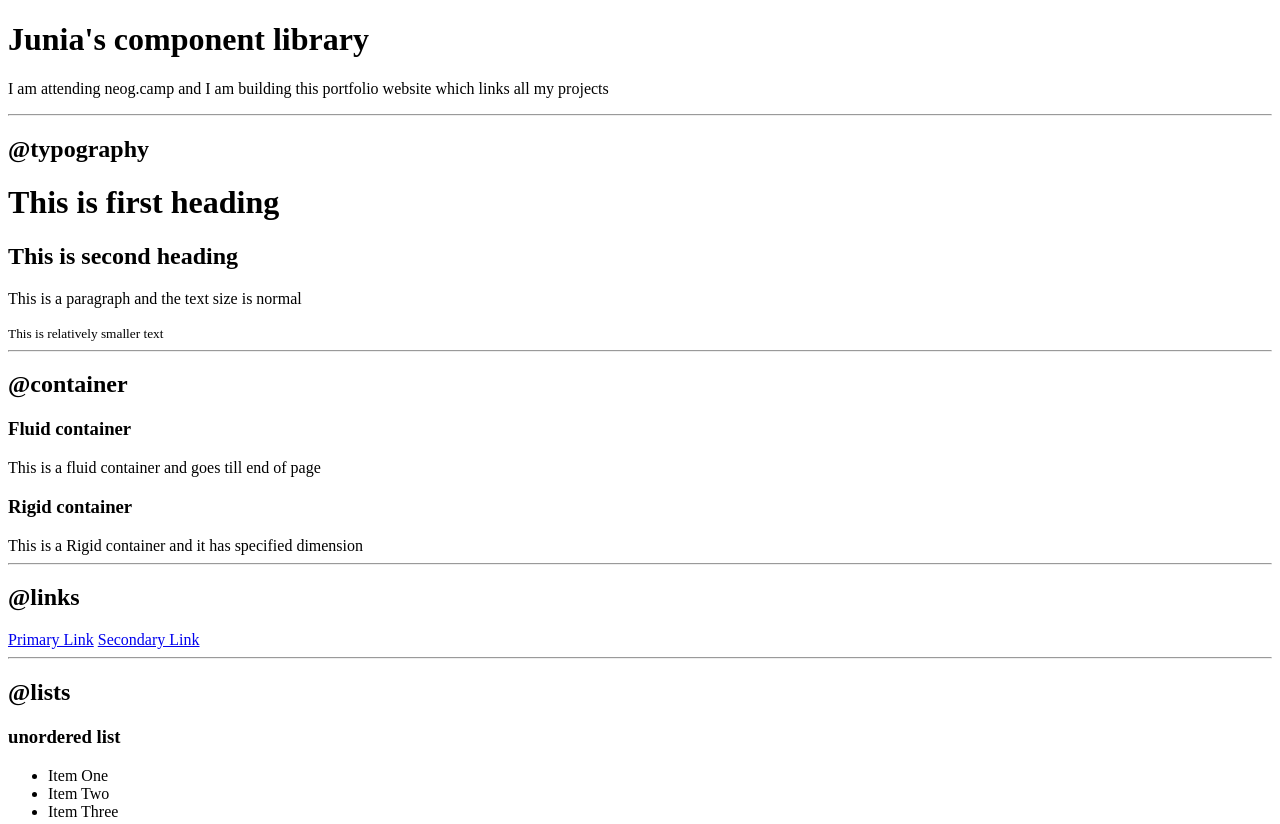
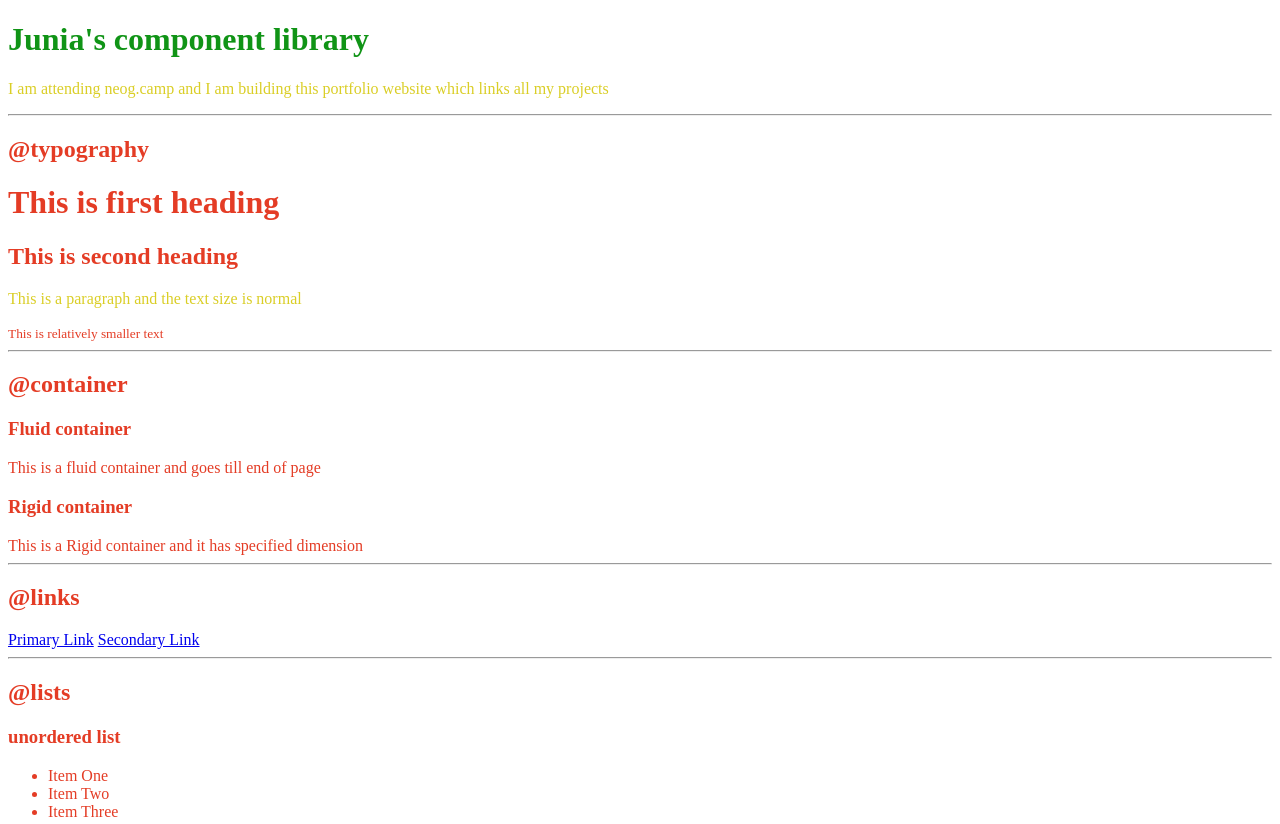
Before and after one commit to JuniaJosephine19/portfolio-website, a plain HTML site: page index.html in a window 1280 px wide. Shown: the top 824 px of the page. Drawn offline with Linux system fonts and the light colour scheme.

Commit message:
initial commit : Added CSS

```diff
--- a/index.html
+++ b/index.html
@@ -5,20 +5,30 @@
     <meta http-equiv="X-UA-Compatible" content="IE=edge">
     <meta name="viewport" content="width=device-width, initial-scale=1.0">
     <title>Junia's Portfolio</title>
+    <!--CSS approach 1
+         <style>
+        body{
+            color:red
+        }
+    </style> -->
+    <!-- CSS approach 3 -->
+    <link href="style.css" rel="stylesheet" />
 </head>
 <body>
-    <h1>Junia's component library</h1>
-    <p>I am attending neog.camp and I am building this portfolio website which links all my projects</p>
+    <h1 id="heading">Junia's component library</h1>
+    <!--CSS approach 2
+         <h1 style="color:red">Junia's component library</h1> -->
+    <p class="para">I am attending neog.camp and I am building this portfolio website which links all my projects</p>
     <hr>
     <h2>@typography</h2>
     <h1> This is first heading </h1>
-    <h2> This is second heading</h2>
-    <p> This is a paragraph and the text size is normal</p>
+    <h2> This is second heading </h2>
+    <p class="para"> This is a paragraph and the text size is normal</p>
     <small> This is relatively smaller text </small>
     <hr>
 
     <h2>@container</h2>
-    <h3>Fluid container</h3>
+    <h3 class="container">Fluid container</h3>
     <div> This is a fluid container and goes till end of page</div>
     <h3>Rigid container</h3>
     <div> This is a Rigid container and it has specified dimension</div>
@@ -45,7 +55,7 @@
     </ul>
 
     <h3>reverse ordered list</h3>
-    <ol>
+    <ol reversed>
         <li>Item One</li>
         <li>Item Two</li>
         <li>Item Three</li>
--- /dev/null
+++ b/style.css
@@ -0,0 +1,11 @@
+body{
+    color:rgb(228, 60, 37)
+}
+
+#heading{
+    color:rgb(16, 148, 22)
+}
+
+.para{
+    color:rgb(218, 206, 38)
+}
```
